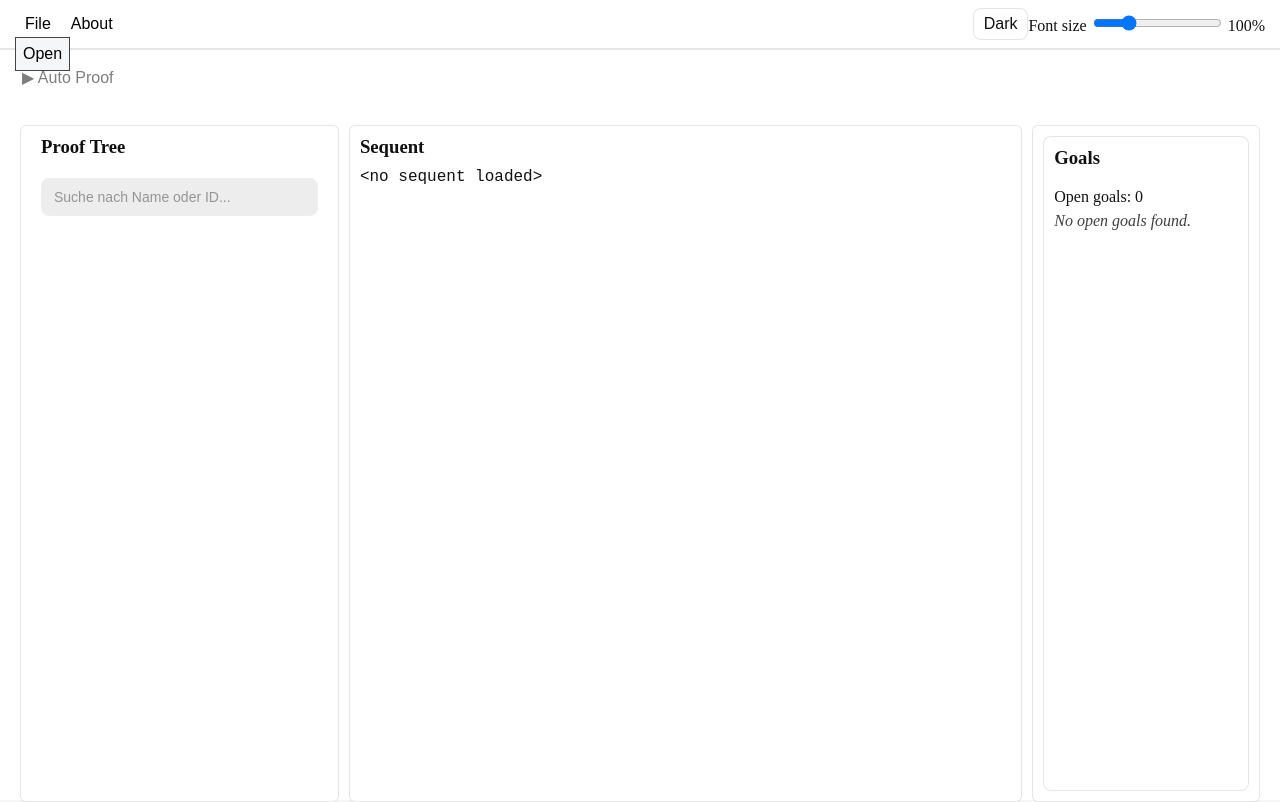
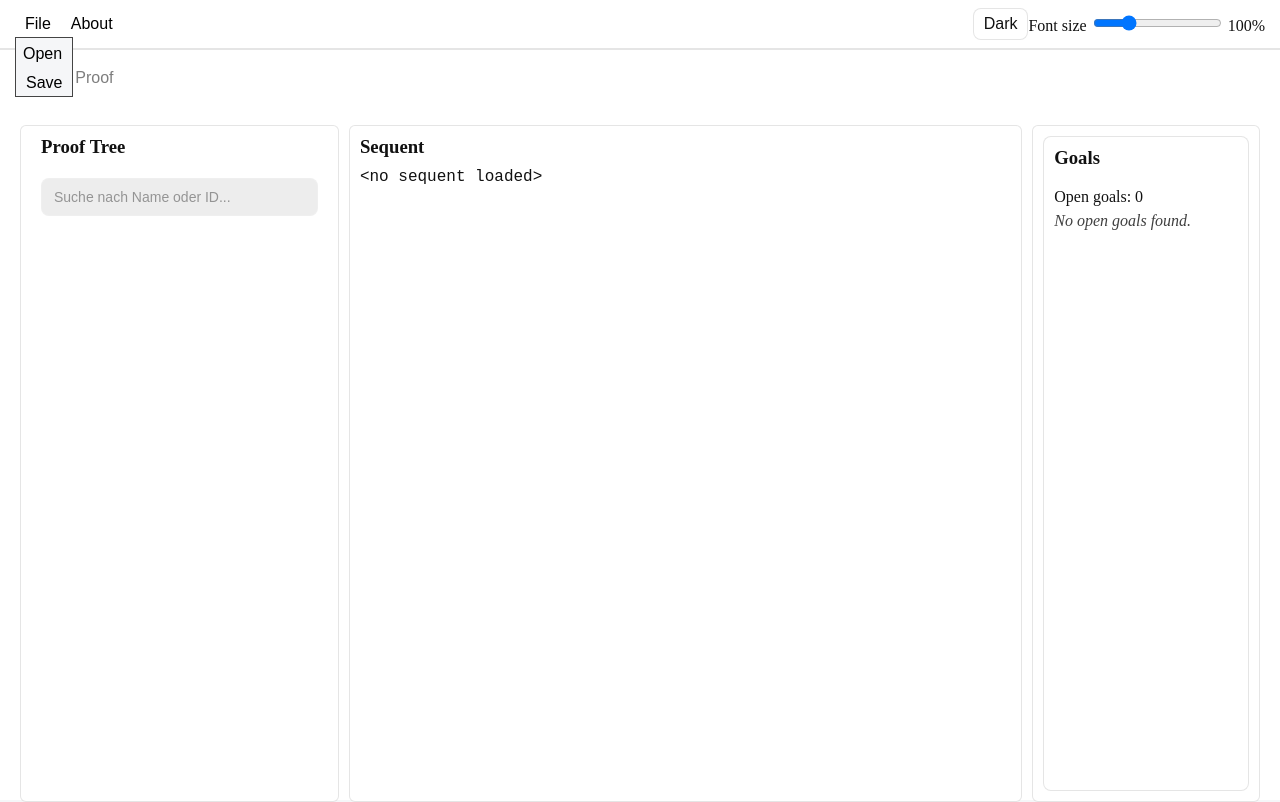
Before and after one commit to MrGunflame/keyui, a SvelteKit app: page / in a window 1280 px wide. Both pictures are taken after a click on the button "File". Built offline with nearby package versions, Linux system fonts and the light colour scheme.

Commit message:
Add proof saving UI using proof/save endpoint

```diff
--- a/src/routes/Header.svelte
+++ b/src/routes/Header.svelte
@@ -2,7 +2,7 @@
     import ThemeToggle from "$lib/components/ThemeToggle.svelte";
     import Menu from "./Menu.svelte";
     import FilePicker from "./FilePicker.svelte";
-    import { open } from "@tauri-apps/plugin-fs";
+    import { save } from "@tauri-apps/plugin-dialog";
 
     let { appState, onError } = $props();
 
@@ -23,6 +23,25 @@
     function tryOpenKeyFile(path: string) {
         openKeyFile(path).catch((err) => onError(err.toString()));
     }
+    async function saveProofTo(path: string) {
+    await appState.client.saveProof(appState.proof, path);
+}
+
+async function onSaveProof() {
+    if (!appState.proof) {
+        onError("No proof loaded");
+        return;
+    }
+
+    const path = await save({
+        title: "Save proof",
+        defaultPath: "proof.proof",
+    });
+
+    if (!path) return; // user cancelled
+
+    saveProofTo(path).catch((err) => onError(err.toString()));
+}
 </script>
 
 <div class="header">
@@ -35,6 +54,9 @@
                         <li>
                             <FilePicker action={tryOpenKeyFile}>Open</FilePicker
                             >
+                        </li>
+                        <li>
+                            <button onclick={onSaveProof}>Save</button>
                         </li>
                     </ul>
                 </Menu>
```
Also changed, not shown: package.json (line endings or trailing spaces).
